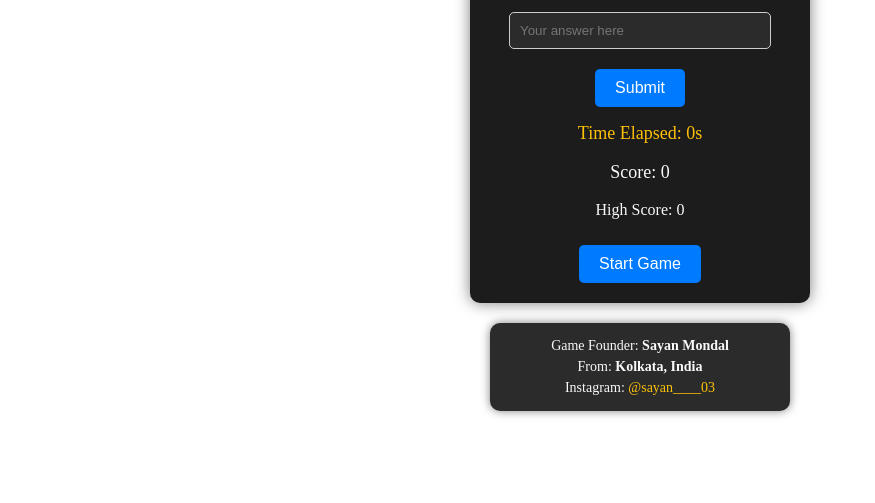
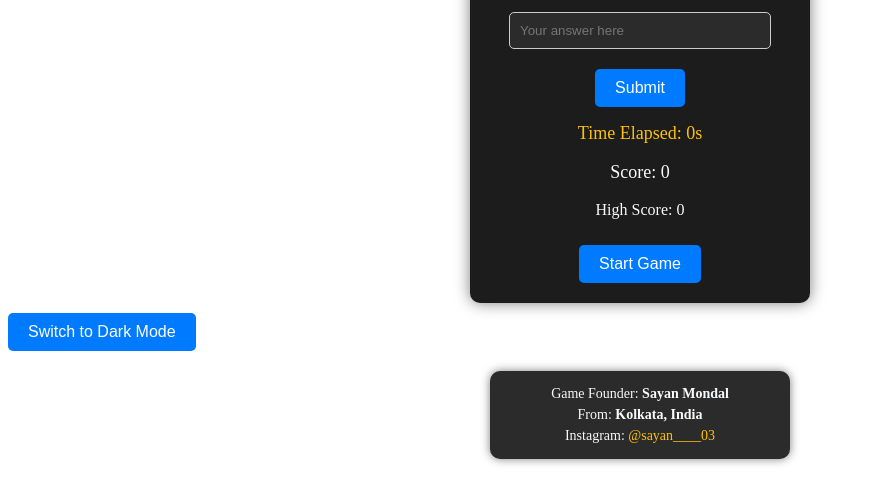
Before and after one commit to sayan111222/MINDGAME, a plain HTML site: page index.html in a window 1280 px wide. Shown: the part 169-672 px from the top of the page, without its empty margins (0-875 px from the left). Drawn offline with Linux system fonts and the light colour scheme.

Commit message:
Update index.html

```diff
--- a/index.html
+++ b/index.html
@@ -23,6 +23,8 @@
         </div>
     </div>
 
+    <!-- Light/Dark Mode Toggle Button -->
+    <button id="mode-toggle">Switch to Dark Mode</button>
 
     <!-- Footer with founder details -->
     <footer>
@@ -31,7 +33,6 @@
         <p>Instagram: <a href="https://www.instagram.com/sayan____03" target="_blank">@sayan____03</a></p>
     </footer>
 
-
     <script src="script.js"></script>
 </body>
 </html>
```
